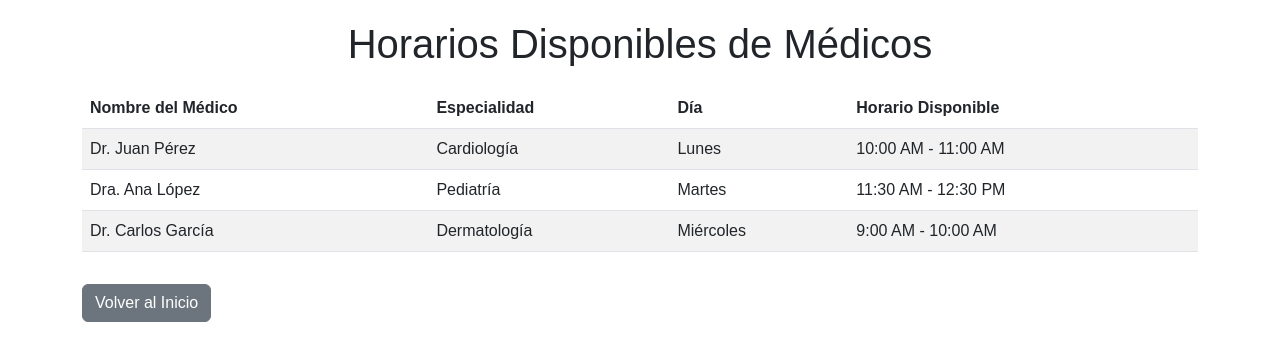
After one commit to FMR08/ING-SOFTWARE-GRUPO-13, a Flask app: page /specialist-list in a window 1280 px wide. The commit adds this page. Shown: the top 361 px of the page. Run offline with Flask 3, Linux system fonts and the light colour scheme; some libraries are stand-ins or nearby versions.

Commit message:
Añadida funcionalidad al boton ver lista de especialistas para ver esta lista, además se corrigió un error en el puntero del mouse en la parte de reservas

```diff
--- a/flask_web/website/templates/home.html
+++ b/flask_web/website/templates/home.html
@@ -124,7 +124,8 @@
             <button class="reserve-btn">Reservar Cita</button>
         </a>
         <button class="schedule-btn">Ver Horario</button>
-        <button class="specialists-btn">Ver lista de Especialistas</button>
+        <a href="{{ url_for('views.lista_especialistas') }}">
+            <button class="specialists-btn">Ver lista de Especialistas</button>
     </div>
 
 
--- /dev/null
+++ b/flask_web/website/templates/lista_especialistas.html
@@ -0,0 +1,59 @@
+<!DOCTYPE html>
+<html lang="es">
+<head>
+    <meta charset="UTF-8">
+    <meta name="viewport" content="width=device-width, initial-scale=1.0">
+    <title>Horarios Disponibles de Médicos</title>
+    <link rel="stylesheet" href="https://cdnjs.cloudflare.com/ajax/libs/bootstrap/5.3.0/css/bootstrap.min.css">
+    <style>
+        body {
+            font-family: Arial, sans-serif;
+            margin: 20px;
+        }
+        .table {
+            margin-top: 20px;
+        }
+        .filters {
+            margin-bottom: 20px;
+        }
+    </style>
+</head>
+<body>
+    <div class="container">
+        <h1 class="text-center">Horarios Disponibles de Médicos</h1>
+
+        <table class="table table-striped">
+            <thead>
+                <tr>
+                    <th>Nombre del Médico</th>
+                    <th>Especialidad</th>
+                    <th>Día</th>
+                    <th>Horario Disponible</th>
+                </tr>
+            </thead>
+            <tbody id="scheduleTable">
+                <tr>
+                    <td>Dr. Juan Pérez</td>
+                    <td>Cardiología</td>
+                    <td>Lunes</td>
+                    <td>10:00 AM - 11:00 AM</td>
+                </tr>
+                <tr>
+                    <td>Dra. Ana López</td>
+                    <td>Pediatría</td>
+                    <td>Martes</td>
+                    <td>11:30 AM - 12:30 PM</td>
+                </tr>
+                <tr>
+                    <td>Dr. Carlos García</td>
+                    <td>Dermatología</td>
+                    <td>Miércoles</td>
+                    <td>9:00 AM - 10:00 AM</td>
+                </tr>
+            </tbody>
+        </table>
+
+        <button onclick="window.location.href='{{ url_for('views.home') }}'" class="btn btn-secondary mt-3">Volver al Inicio</button>
+    </div>
+</body>
+</html>
--- a/flask_web/website/templates/reservas.html
+++ b/flask_web/website/templates/reservas.html
@@ -49,6 +49,7 @@
             border: none;
             border-radius: 4px;
             font-size: 16px;
+            cursor: pointer; /* Cambia el cursor a mano al pasar sobre el botón */
         }
         .reserve-btn {
             background-color: #4CAF50;
@@ -72,6 +73,7 @@
             border-radius: 4px;
             padding: 8px 16px;
             font-size: 14px;
+            cursor: pointer; /* Cambia el cursor a mano al pasar sobre el botón */
         }
         #back-to-home-btn:hover {
             background-color: #5a6268;
--- a/flask_web/website/views.py
+++ b/flask_web/website/views.py
@@ -13,3 +13,7 @@ def reservas():
 @views.route('/specialist')
 def especialistas():
     return render_template("especialistas.html")
+
+@views.route('/specialist-list')
+def lista_especialistas():
+    return render_template("lista_especialistas.html")
```
